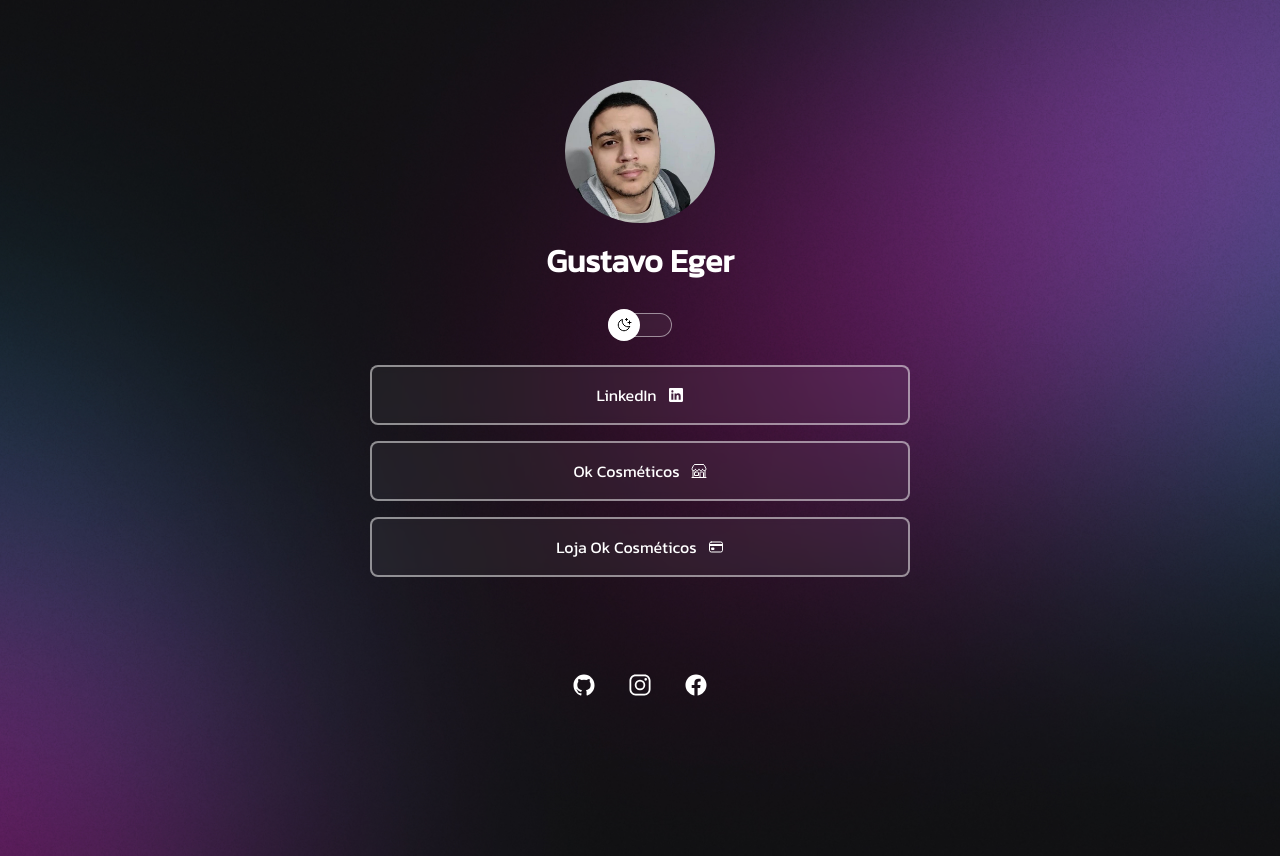
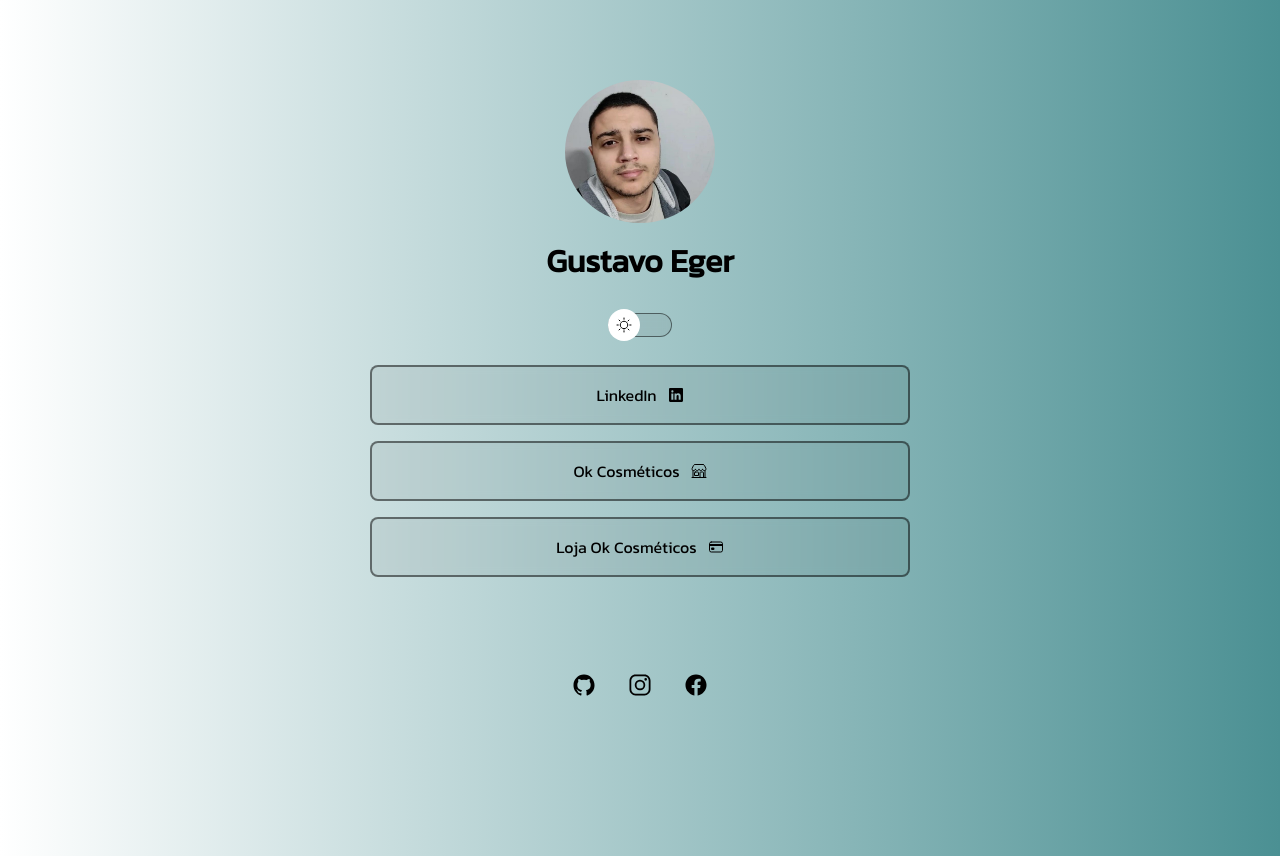
Before and after one commit to gustavoegerdev/Linktree, a plain HTML site: page index.html in a window 1280 px wide. Drawn offline with nearby package versions, Linux system fonts and the light colour scheme.

Commit message:
add readme

```diff
--- a/style.css
+++ b/style.css
@@ -5,6 +5,25 @@
 }
 
 :root {
+  --text-color: black;
+  --bg-url: url(./assets/bg-mobile-light.jpg);
+  --stroke-color: rgba(0, 0, 0, 0.5);
+  --surface-color: rgba(0, 0, 0, 0.05);
+  --surface-color-hover: rgba(0, 0, 0, 0.02);
+  --highlight-color: rgba(0, 0, 0, 0.1);
+  --switch-bg-url: url(./assets/sun.svg);
+
+  /* --text-color: white;
+  --bg-url: url(./assets/bg-mobile.jpg);
+  --stroke-color: rgba(255, 255, 255, 0.5);
+  --surface-color: rgba(255, 255, 255, 0.05);
+  --surface-color-hover: rgba(0, 0, 0, 0.02);
+  --highlight-color: rgba(255, 255, 255, 0.2);
+  --switch-bg-url: url(./assets/moon-stars.svg); */
+  background: linear-gradient(to left, #4b9093, white);
+}
+
+.light {
   --text-color: white;
   --bg-url: url(./assets/bg-mobile.jpg);
   --stroke-color: rgba(255, 255, 255, 0.5);
@@ -12,20 +31,19 @@
   --surface-color-hover: rgba(0, 0, 0, 0.02);
   --highlight-color: rgba(255, 255, 255, 0.2);
   --switch-bg-url: url(./assets/moon-stars.svg);
-}
-
-.light {
+  /*
   --text-color: black;
   --bg-url: url(./assets/bg-mobile-light.jpg);
   --stroke-color: rgba(0, 0, 0, 0.5);
   --surface-color: rgba(0, 0, 0, 0.05);
   --surface-color-hover: rgba(0, 0, 0, 0.02);
   --highlight-color: rgba(0, 0, 0, 0.1);
-  --switch-bg-url: url(./assets/sun.svg);
+  --switch-bg-url: url(./assets/sun.svg); */
+  background: linear-gradient(to right, #4b9093, black);
 }
 
 body {
-  background: var(--bg-url) no-repeat top center/cover;
+  /* background: var(--bg-url) no-repeat top center/cover; */
   height: 100vh;
 }
 
```
Also changed, not shown: 1 other file.
